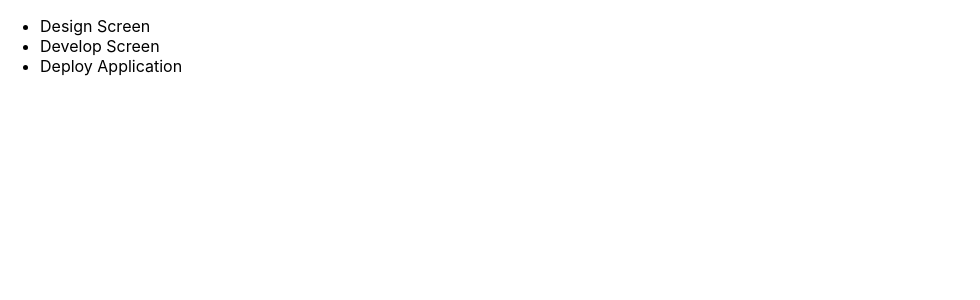
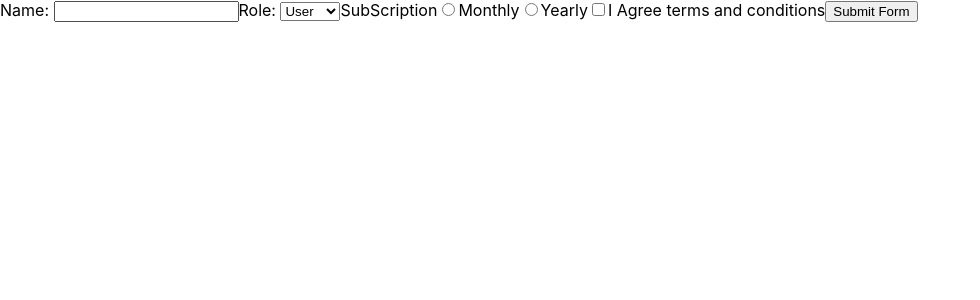
Before and after one commit to veerabrahmam952/react, a React (Create React App) app in the folder my-batch2/: page / in a window 1280 px wide. Shown: the top 300 px of the page, without its empty margins (0-980 px from the left). Built offline with nearby package versions, Linux system fonts and the light colour scheme.

Commit message:
Forms and Validations

```diff
--- a/my-batch2/src/App.js
+++ b/my-batch2/src/App.js
@@ -4,6 +4,7 @@ import Student from './Components/Student';
 import Counter from './Components/Counter';
 import {ConditionalRendering, TerniaryCondition, AndOperator} from './Components/Conditional';
 import {ListRendering, TodoList} from './Components/ListRendering';
+import Form from './Components/Forms';
 
 function App() {
   const studentData = {
@@ -22,7 +23,8 @@ function App() {
     {/* <AndOperator isLoggedIn={'ADMIN'}/>
     <AndOperator isLoggedIn={''}/> */}
     {/* <ListRendering /> */}
-    <TodoList />
+    {/* <TodoList /> */}
+    <Form />
     </>
   );
 }
--- /dev/null
+++ b/my-batch2/src/Components/Forms.js
@@ -0,0 +1,124 @@
+import React, { useState } from "react";
+
+function Form() {
+
+    const [form, setForm] = useState({
+        isAgreed: false,
+        name: '',
+        role: 'user',
+        subScription: '',
+
+    });
+
+    const [errors, setErrors] = useState({});
+
+    function handleChange(event) {
+       //Update the form
+       const {name, value, type, checked} = event.target;
+
+       setForm(prevForm => ({
+        ...prevForm,
+        [name]: type === 'checkbox' ? checked : value,
+       }));
+    }
+
+    function validate(formdata) {
+        let errs = {};
+
+        if(!formdata.name.trim()){
+            errs.name = 'Name is required'
+        }
+
+        if(!formdata.subScription) {
+            errs.subScription = 'Please choose subcription'
+        }
+
+        if(!formdata.isAgreed) {
+            errs.isAgreed = 'You mus agree the condtions'
+        }
+
+        return errs;
+    }
+
+    function handleSubmit(event) {
+       event.preventDefault();
+       const validationErrors = validate(form)
+       setErrors(validationErrors);
+       alert('hi');
+    }
+
+    return(
+          <form onSubmit={handleSubmit}>
+          <label htmlFor="name">Name: </label>
+          <input
+            type="text"
+            id="name"
+            name="name"
+            value={form.name}
+            onChange={handleChange}
+            />
+
+            {errors.name && <p>{errors.name}</p>}
+
+            <label htmlFor="role">Role: </label>
+            <select
+              id="role"
+              name="role"
+              value={form.role}
+              onChange={handleChange}
+              >
+                <option value="user">User</option>
+                <option value="admin">Admin</option>
+                <option value="guest">Guest</option>
+            </select>
+
+            <label htmlFor="subScription">SubScription</label>
+            <label>
+                <input
+                  type="radio"
+                  name="subScription"
+                  value="monthly"
+                  checked={form.subScription === 'monthly'}
+                  onChange={handleChange}
+                  />
+                  Monthly
+            </label>
+            <label>
+                <input
+                  type="radio"
+                  name="subScription"
+                  value="yearly"
+                  checked={form.subScription === 'yearly'}
+                  onChange={handleChange}
+                  />
+                  Yearly
+            </label>
+            {errors.subScription && <p>{errors.subScription}</p>}
+
+            <label>
+                <input
+                  type="checkbox"
+                  name="isAgreed"
+                  checked={form.isAgreed}
+                  onChange={handleChange}
+                  />
+                  I Agree terms and conditions
+            </label>
+            {errors.isAgreed && <p>{errors.isAgreed}</p>}
+
+             {/* <p>
+                {form.isAgreed ? 'Checked': 'Not Checked'}
+                <br />
+                {form.name}
+                <br />
+                {form.role}
+                <br />
+                {form.subScription}
+
+            </p> */}
+            <button disabled={!errors} type="submit">Submit Form</button>
+        </form>
+    )
+}
+
+export default Form;
```
